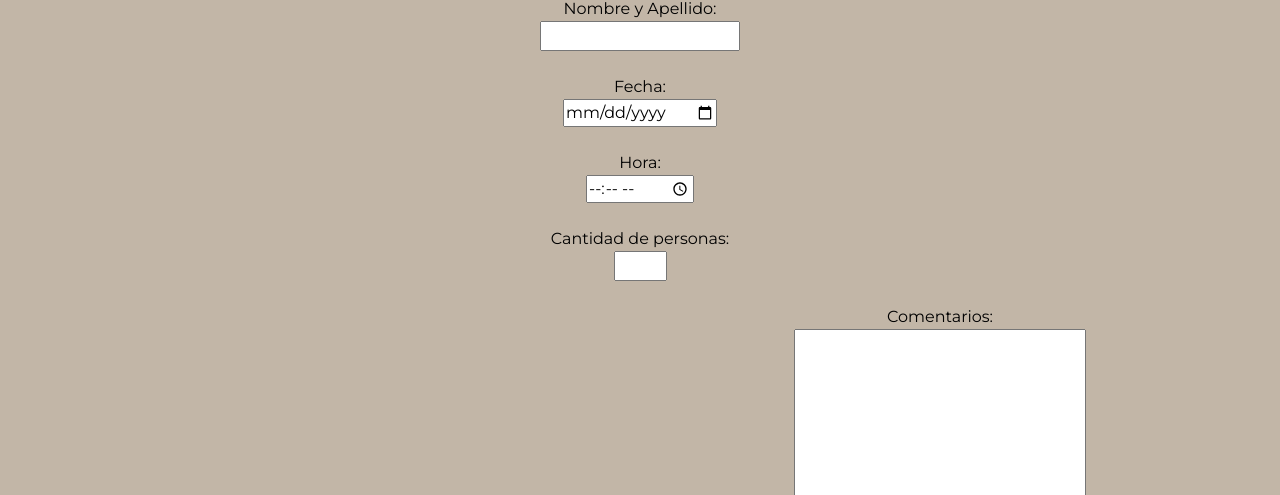
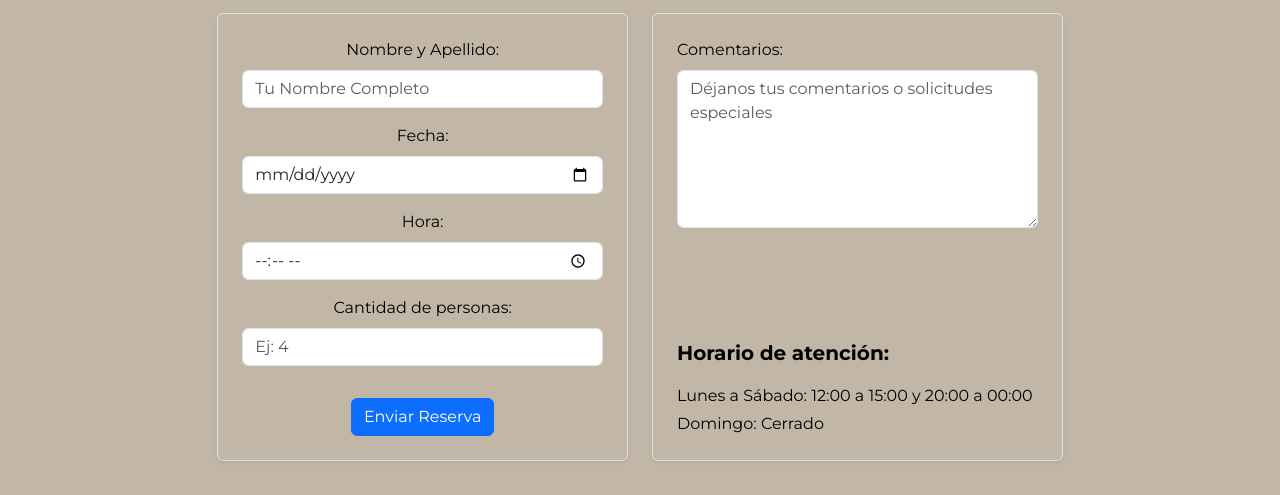
Before and after one commit to lroenzoo/Lorenzo-s-Restaurante, a plain HTML site: page pages/contacto.html in a window 1280 px wide. Shown: the part 183-678 px from the top of the page. Drawn offline with nearby package versions, Linux system fonts and the light colour scheme.

Commit message:
Contacto con Boostrap

```diff
--- a/pages/contacto.html
+++ b/pages/contacto.html
@@ -29,48 +29,54 @@
 
     <!-- Contenido principal -->
     <main>
-        <!-- Sección de contacto y reservas -->
-        <section>
-            <h3 class="contacto">Contacto y Reservas</h3>
-            <form action="#" class="formulario">
-
-                <label for="nombre">Nombre y Apellido:</label><br>
-                <div class="info-reserva">
-                    <input type="text" id="nombre" name="nombre"><br><br>
+        <!-- Contacto y reservas -->
+        <div class="row justify-content-center">
+            <div class="col-12 col-md-10 col-lg-8">
+                <h3 class="contacto text-center mb-4">Contacto y Reservas</h3>
+                <div class="row">
+                    <div class="col-12 col-md-6 mb-4">
+                        <form action="#" class="formulario p-4 border rounded shadow-sm h-100">
+                            <div class="mb-3">
+                                <label for="nombre" class="form-label">Nombre y Apellido:</label>
+                                <input type="text" id="nombre" name="nombre" class="form-control" placeholder="Tu Nombre Completo">
                                 </div>
 
-                <label for="fecha">Fecha:</label><br>
-                <div class="info-reserva">
-                    <input type="date" id="fecha" name="fecha"><br><br>
+                            <div class="mb-3">
+                                <label for="fecha" class="form-label">Fecha:</label>
+                                <input type="date" id="fecha" name="fecha" class="form-control">
                             </div>
 
-                <label for="hora">Hora:</label><br>
-                <div class="info-reserva">
-                    <input type="time" id="hora" name="hora"><br><br>
+                            <div class="mb-3">
+                                <label for="hora" class="form-label">Hora:</label>
+                                <input type="time" id="hora" name="hora" class="form-control">
                             </div>
 
-                <label for="personas">Cantidad de personas:</label><br>
-                <div class="info-reserva">
-                    <input type="number" id="personas" name="numero" min="1" max="20"><br><br>
+                            <div class="mb-3">
+                                <label for="personas" class="form-label">Cantidad de personas:</label>
+                                <input type="number" id="personas" name="numero" min="1" max="20" class="form-control" placeholder="Ej: 4">
                             </div>
 
-                <div class="comentarios">
-                    <label for="mensaje">Comentarios:</label><br>
-                    <textarea id="mensaje" name="mensaje" rows="10" cols="30"></textarea><br><br>
+                            <button type="submit" class="btn btn-primary mt-3">Enviar Reserva</button>
+                            </form>
                     </div>
 
-                <input type="submit" value="Enviar" class="boton-enviar">
-            </form>
-        </section>
+                    <div class="col-12 col-md-6 mb-4">
+                        <div class="p-4 border rounded shadow-sm h-100 d-flex flex-column justify-content-between">
+                            <div class="mb-4">
+                                <label for="mensaje" class="form-label">Comentarios:</label>
+                                <textarea id="mensaje" name="mensaje" rows="6" class="form-control" placeholder="Déjanos tus comentarios o solicitudes especiales"></textarea>
+                            </div>
 
-
-        <section class="horario">
-            <p>
-                Horario de atención:<br>
-                Lunes a Sábado: 12:00 a 15:00 y 20:00 a 00:00<br>
-                Domingo: Cerrado
-            </p>
-        </section>
+                            <div>
+                                <p class="lead fw-bold">Horario de atención:</p>
+                                <p class="mb-1">Lunes a Sábado: 12:00 a 15:00 y 20:00 a 00:00</p>
+                                <p class="mb-0">Domingo: Cerrado</p>
+                            </div>
+                        </div>
+                    </div>
+                </div>
+            </div>
+        </div>
 
         <!-- Logo -->
         <section>
--- a/styles/styles.css
+++ b/styles/styles.css
@@ -925,6 +925,19 @@ footer {
 .social i {
     vertical-align: middle;
     padding-left: 40px;
-    margin-top: 65px;
+    margin-top: 150px;
     margin-left: 50px;
+    margin-right: 30px;
 }
+
+@media (max-width: 430px){
+    .logo {
+            width: 50px !important;
+            height: auto;
+            margin-left: -60px;
+            margin-top: auto;
+        }
+
+
+
+    }
```
Lines whose indentation alone changed are shown as unchanged.
